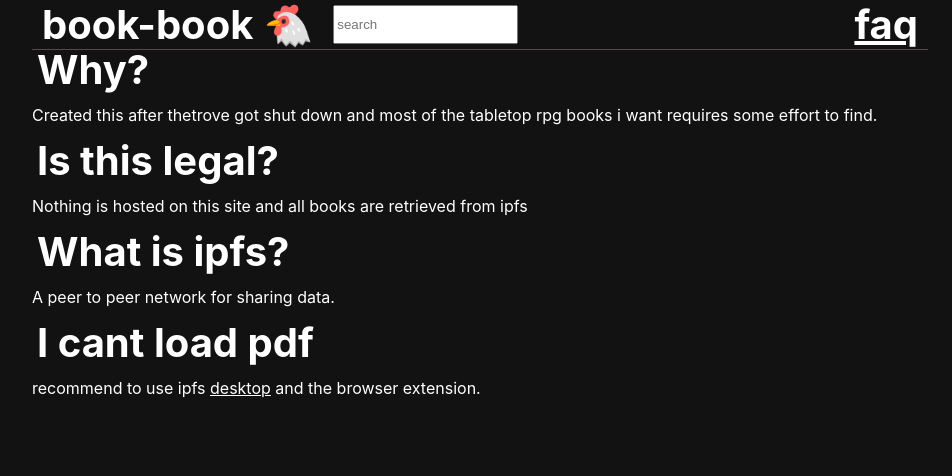
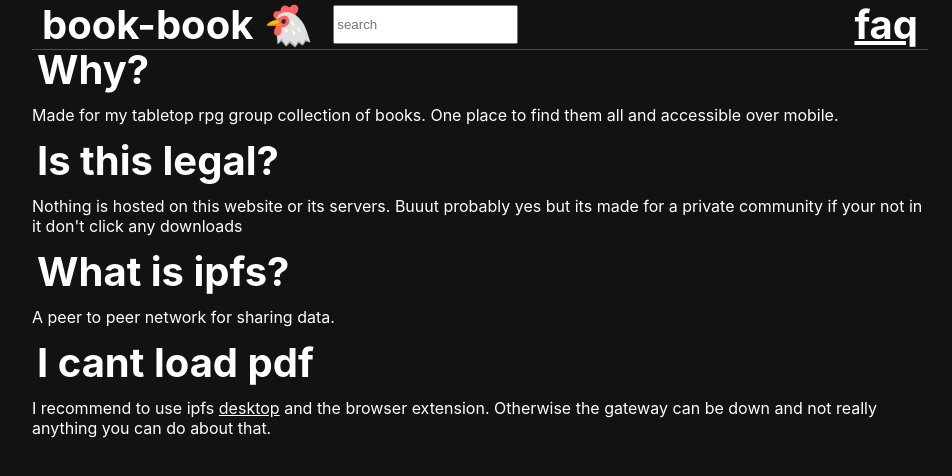
Before and after one commit to sten-henriksson/bookbock, a Next.js app: page /faq in a window 1280 px wide. Shown: the top 476 px of the page, without its empty margins (160-1112 px from the left). Built offline with nearby package versions, Linux system fonts and the light colour scheme.

Commit message:
update faq

```diff
--- a/pages/faq.tsx
+++ b/pages/faq.tsx
@@ -7,13 +7,13 @@ function faq() {
           {"Why?"}
         </h1>
         <p>
-          Created this after thetrove got shut down and most of the tabletop rpg books i want requires some effort to find.
+          Made for my tabletop rpg group collection of books. One place to find them all and accessible over mobile.
         </p>
         <h1>
           Is this legal?
         </h1>
         <p>
-          Nothing is hosted on this site and all books are retrieved from ipfs
+          Nothing is hosted on this website or its servers. Buuut probably yes but its made for a private community if your not in it don't click any downloads
         </p>
         <h1>
           What is ipfs?
@@ -25,7 +25,7 @@ function faq() {
           I cant load pdf
         </h1>
         <p>
-          recommend to use ipfs <a href="https://docs.ipfs.tech/install/ipfs-desktop/">desktop</a> and the browser extension.
+         I recommend to use ipfs <a href="https://docs.ipfs.tech/install/ipfs-desktop/">desktop</a> and the browser extension. Otherwise the gateway can be down and not really anything you can do about that.
         </p>
       </main>
       <style jsx global>{`
```
Also changed, not shown: 2 other files (tests, documents, lock files or other folders).
